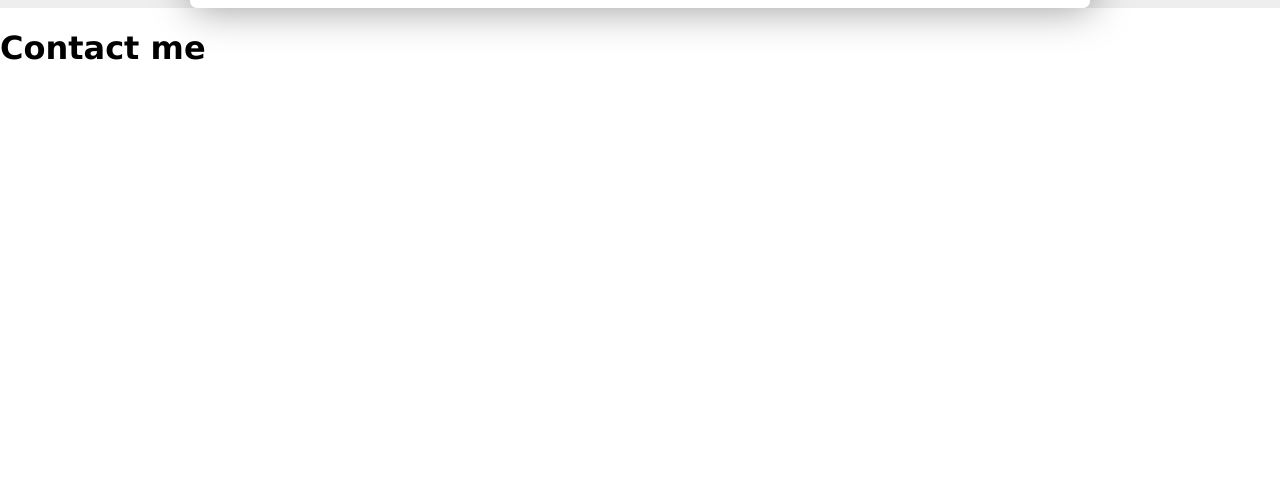
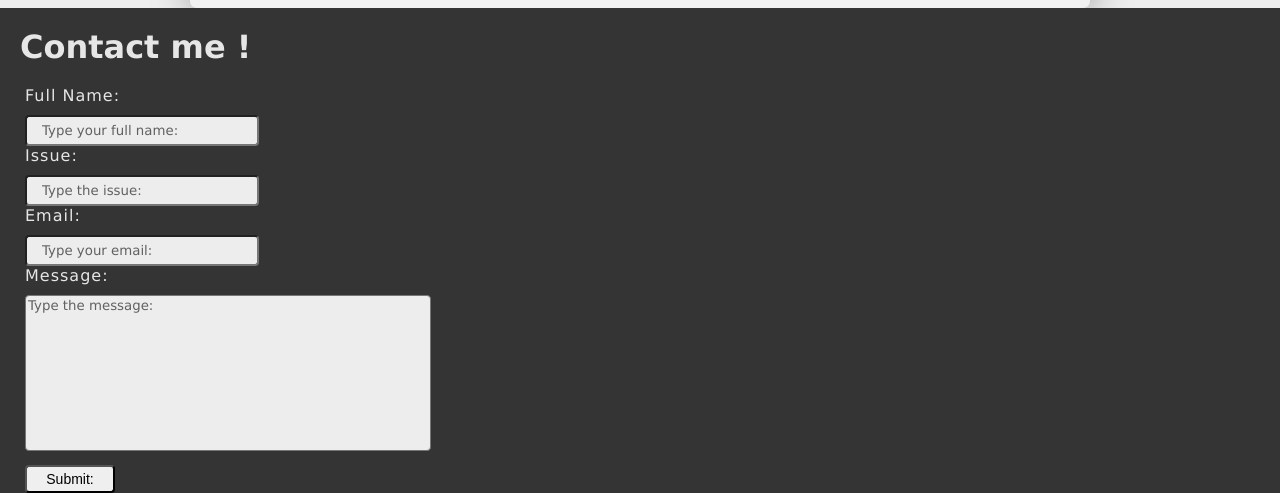
Before and after one commit to J-Pablo4/CV-Webpage, a plain HTML site: page index.html in a window 1280 px wide. Shown: the part 1545-2038 px from the top of the page. Before the commit the page ends 1634 px from the top, so only its background shows below. Drawn offline with Linux system fonts and the light colour scheme.

Commit message:
form ready

```diff
--- a/estilos.css
+++ b/estilos.css
@@ -59,7 +59,7 @@ main{
 main > div{
     border-radius: 7px;
     max-width: 900px;
-    background-color: white;
+    background-color: rgb(241, 241, 241);
     margin: auto;
     box-shadow: 2px 1px 40px rgba(0, 0, 0, 0.4)
 }
@@ -110,3 +110,58 @@ div.programming > div:first-child{
     margin-left: 18px;
     margin-right: 18px;
 }
+footer{
+    box-sizing: border-box;
+    background-color: rgb(52, 52, 52);
+}
+footer > h1{
+    color: rgb(230, 230, 230);
+    margin: 0;
+    padding-top: 20px;
+    padding-left: 20px;
+}
+form{
+    margin-left: 25px;
+    margin-top: 20px;
+}
+label{
+    color: rgb(230, 230, 230);
+    display: block;
+    letter-spacing: 1px;
+}
+input{
+    margin-top: 10px;
+}
+input[type="text"], [type="email"]{
+    border-radius: 4px;
+    padding: 6px 15px;
+    background-color: rgb(238, 237, 237);
+    width: 200px;
+}
+::placeholder{
+    font-family: Verdana;
+    color: rgb(97, 97, 97);
+}
+textarea{
+    margin-top: 10px;
+    background-color: rgb(238, 237, 237);
+    border-radius: 4px;
+    resize: none;
+    width: 400px;
+}
+input[type="submit"]{
+    display: block;
+    border-radius: 4px;
+    font-size: 14px;
+    width: 90px;
+    height: 28px;
+}
+input[type="submit"]:hover{
+    background-color: rgb(175, 175, 175);
+    color: white;
+}
+input[type="submit"]:active{
+    background-color: rgb(24, 170, 255);
+    color: white;
+    font-weight: bold;
+}
--- a/index.html
+++ b/index.html
@@ -53,7 +53,18 @@
         </div>
     </main>
     <footer>
-        <h1>Contact me</h1>
+        <h1>Contact me !</h1>
+        <form method="get">
+            <label for="nombre">Full Name:</label>
+            <input type="text" name="nombre" id="nombre" placeholder="Type your full name:">
+            <label for="issue">Issue:</label>
+            <input type="text" name="issue" id="issue" placeholder="Type the issue:">
+            <label for="correo">Email:</label>
+            <input type="email" name="correo" id="correo" placeholder="Type your email:">
+            <label for="mensaje">Message:</label>
+            <textarea name="mensaje" id="mensaje" cols="30" rows="10" placeholder="Type the message:"></textarea>
+            <input type="submit" value="Submit:">
+        </form>
     </footer>
 </body>
 </html>
```
